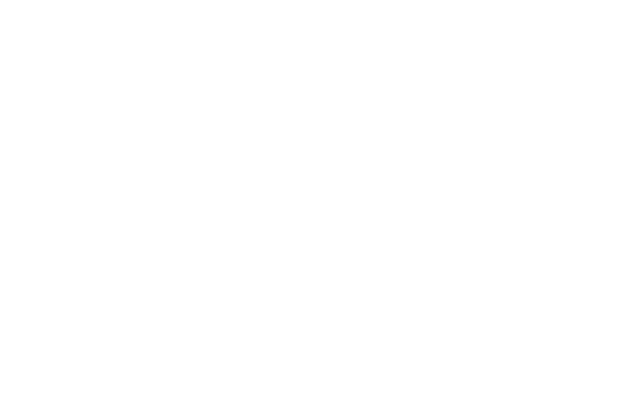
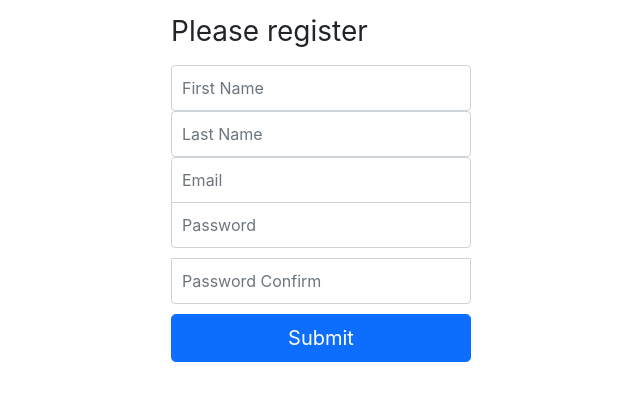
Before and after one commit to tokatu4561/laravel-react-admin-app, a React (Create React App) app in the folder front/: page /register in a window 1280 px wide. Shown: the top 400 px of the page, without its empty margins (319-959 px from the left). Built offline with nearby package versions, Linux system fonts and the light colour scheme.

Commit message:
regist user

```diff
--- a/front/package.json
+++ b/front/package.json
@@ -10,6 +10,7 @@
     "@types/node": "^16.11.33",
     "@types/react": "^18.0.9",
     "@types/react-dom": "^18.0.3",
+    "axios": "^0.27.2",
     "react": "^18.1.0",
     "react-dom": "^18.1.0",
     "react-router-dom": "^5.2.0",
@@ -42,6 +43,7 @@
     ]
   },
   "devDependencies": {
+    "@types/axios": "^0.14.0",
     "@types/react-router-dom": "^5.1.7"
   },
   "main": "index.js",
--- a/front/src/App.tsx
+++ b/front/src/App.tsx
@@ -3,6 +3,7 @@
 import { Route } from "react-router-dom";
 import Dashbord from "./pages/Dashbord";
 import Users from "./pages/Users";
+import Register from "./pages/Register";
 
 function App() {
   return (
@@ -13,6 +14,9 @@
       <Route path={"/users"}>
         <Users />
       </Route>
+      <Route path={"/register"}>
+        <Register />
+      </Route>
     </>
   );
 }
--- a/front/src/pages/Register.tsx
+++ b/front/src/pages/Register.tsx
@@ -1,3 +1,4 @@
+import axios from "axios";
 import React, { SyntheticEvent } from "react";
 
 import { useInput } from "../hooks/use-input";
@@ -15,8 +16,18 @@
   const { value: passwordValue, valueChangeHandler: onChangePassword } =
     useInput((value: string) => value.trim() === "");
 
-  const handleSubmit = (e: SyntheticEvent) => {
+  const handleSubmit = async (e: SyntheticEvent) => {
     e.preventDefault();
+
+    const response = await axios.post("http://localhost:8000/api/register", {
+      first_name: firstNameValue,
+      last_name: lastNameValue,
+      email: emailValue,
+      password: passwordValue,
+      password_confirm: passwordValue,
+    });
+
+    console.log(response);
   };
 
   return (
@@ -63,7 +74,6 @@
           className="form-control"
           placeholder="Password Confirm"
           required
-          onChange={(e) => (this.password_confirm = e.target.value)}
         />
 
         <button className="w-100 btn btn-lg btn-primary" type="submit">
--- a/front/src/pages/Users.tsx
+++ b/front/src/pages/Users.tsx
@@ -1,12 +1,14 @@
 import React from "react";
+import { Link } from "react-router-dom";
+import { Layout } from "../components/layout/Layout";
 
 const Users = () => {
   return (
-    <div>
+    <Layout>
       <div className="pt-3 pb-2 mb-3 border-bottom">
-        <link href="/users/create" className="btn btn-sm btn-outline-secondary">
+        <Link to="/users/create" className="btn btn-sm btn-outline-secondary">
           Add
-        </link>
+        </Link>
       </div>
 
       <div className="table-responsive">
@@ -23,7 +25,7 @@
           <tbody></tbody>
         </table>
       </div>
-    </div>
+    </Layout>
   );
 };
 
```
Also changed, not shown: front/src/pages/Login.tsx (added, +7 -0 lines), 1 other file (tests, documents, lock files or other folders).
